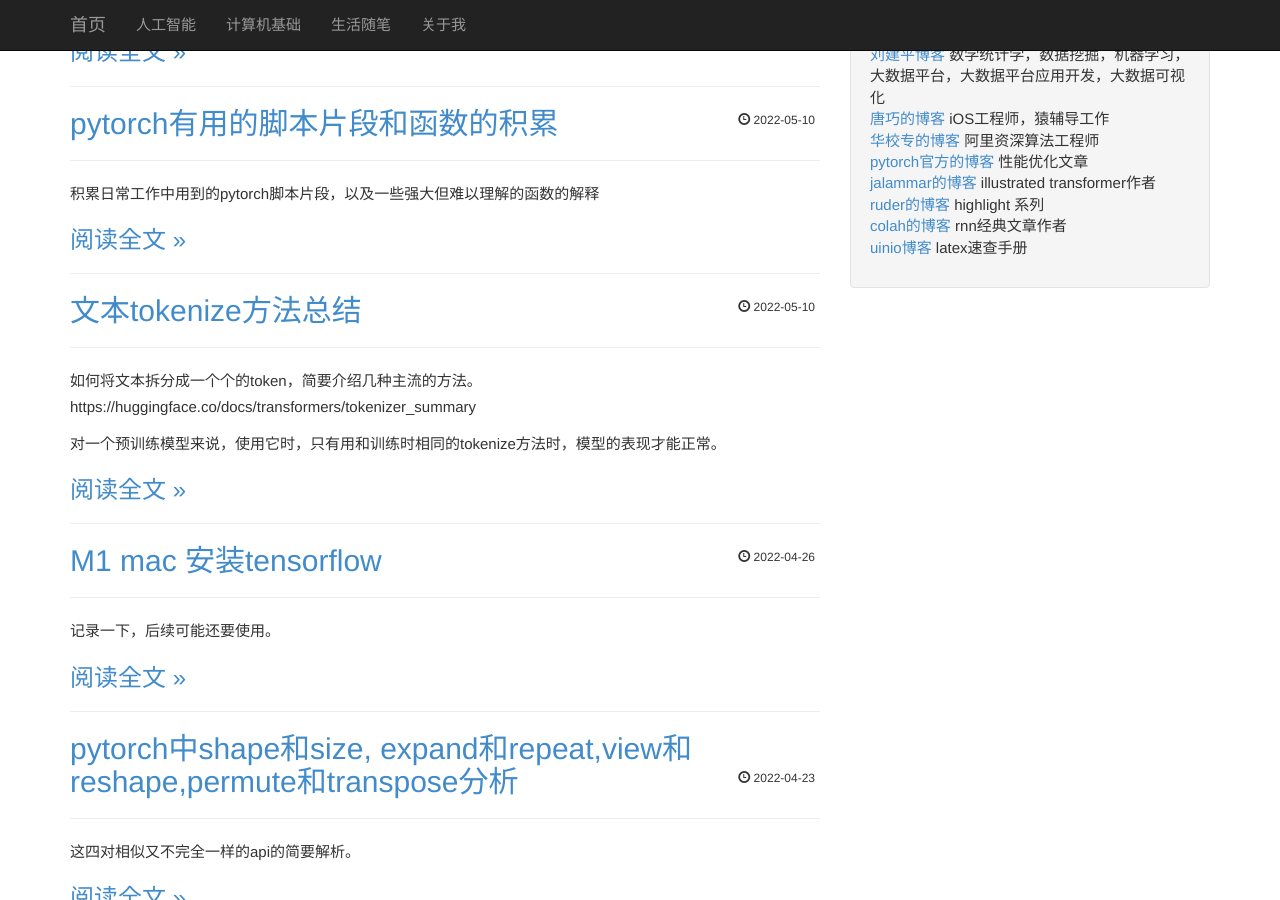
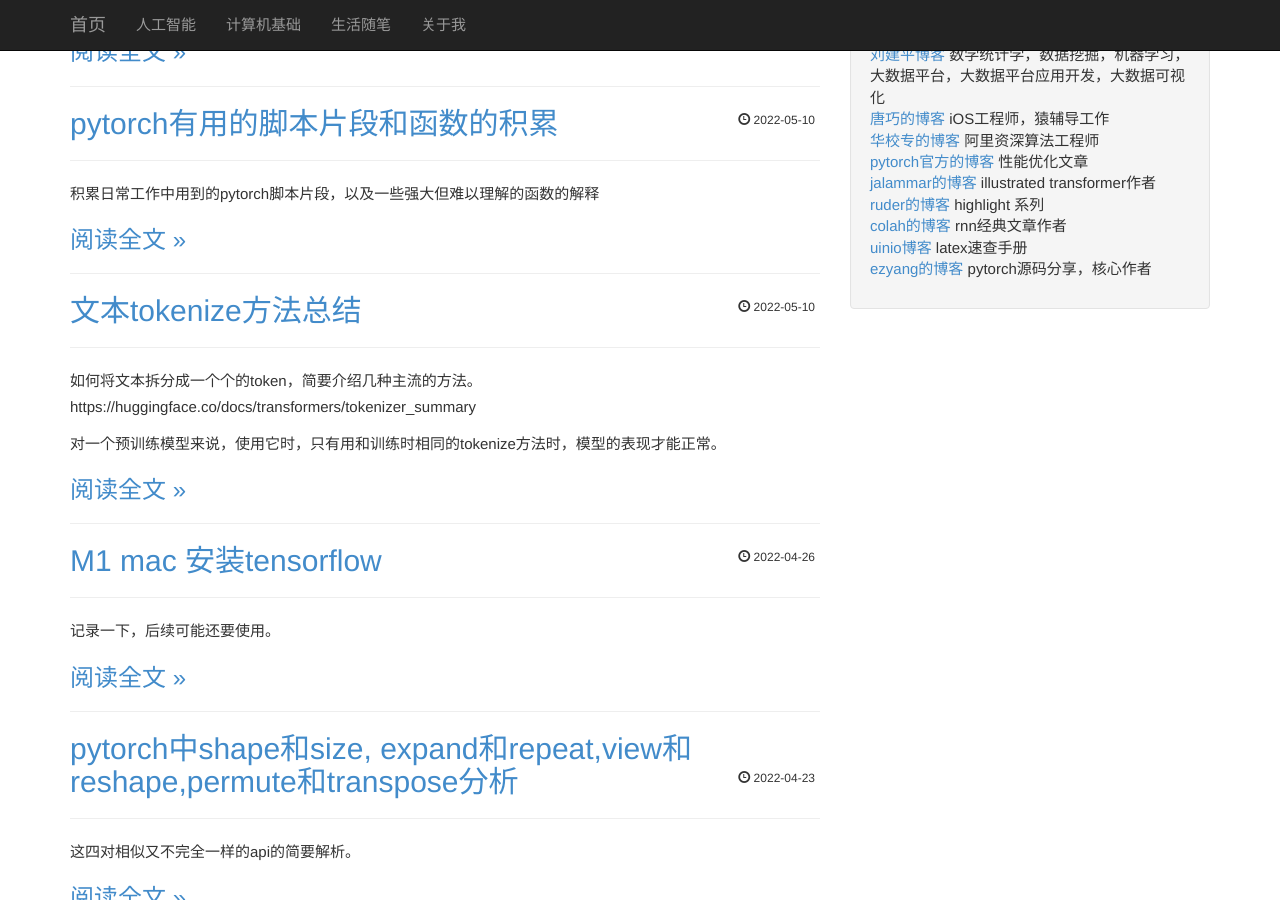
Before and after one commit to liwenju0/liwenju0.github.io, a Jekyll site: the page built from index.html, in a window 1280 px wide and 900 px high, scrolled down 734 px. Built offline with Jekyll 4.4.1, drawn with Linux system fonts in a browser that asks for light colours; the list of posts is cut into pages by our own code.

Commit message:
添加新的链接

```diff
--- a/_includes/links.html
+++ b/_includes/links.html
@@ -40,5 +40,8 @@
               <li>
                 <a href="http://www.uinio.com/Math/LaTex/">uinio博客</a> latex速查手册
               </li>
+              <li>
+                <a href="http://blog.ezyang.com/">ezyang的博客</a> pytorch源码分享，核心作者
+              </li>
 
             </ul>
```
